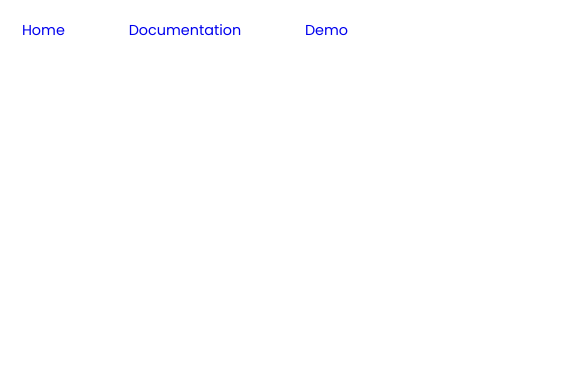
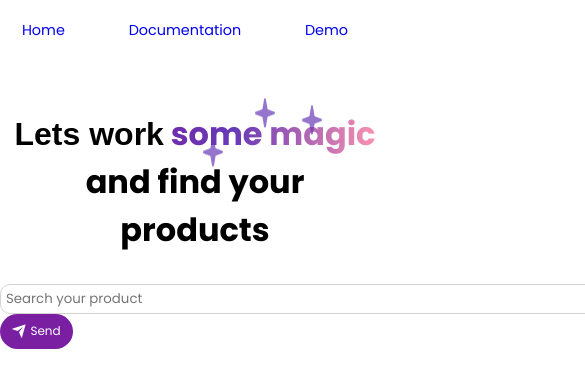
Before and after one commit to andrewjumanca/INFO-Capstone-Website, a React (Create React App) app: page /Demo in a window 390 px wide. Shown: the top 388 px of the page, 585 px wide, since content can reach past the window. Built offline with nearby package versions, Linux system fonts and the light colour scheme; a web font is replaced by a local one.

Commit message:
applying nav bar working

```diff
--- /dev/null
+++ b/src/components /DemoHeader.js
@@ -0,0 +1,77 @@
+import '../style/DemoHeader.css';
+import { useEffect, useRef } from 'react';
+
+function DemoHeader() {
+  const starRefs = useRef([]);
+
+  useEffect(() => {
+    const rand = (min, max) => Math.floor(Math.random() * (max - min + 1)) + min;
+
+    const animate = (star) => {
+      star.style.setProperty("--star-left", `${rand(-10, 100)}%`);
+      star.style.setProperty("--star-top", `${rand(-40, 80)}%`);
+
+      star.style.animation = "none";
+      const yo = star.offsetHeight;
+      star.style.animation = "spin 1s linear infinite";
+    };
+
+    let index = 0;
+    const interval = 1000;
+
+    const animateStar = (star, timeoutId, intervalId) => {
+      clearTimeout(timeoutId);
+      clearInterval(intervalId);
+
+      timeoutId = setTimeout(() => {
+        animate(star);
+        intervalId = setInterval(() => animate(star), 1000);
+      }, interval);
+
+      return { timeoutId, intervalId };
+    };
+
+    starRefs.current = starRefs.current.slice(0, 3);
+    let timeoutIds = [], intervalIds = [];
+    starRefs.current.forEach((star, idx) => {
+      let timeoutId = null, intervalId = null;
+      ({ timeoutId, intervalId } = animateStar(star, timeoutId, intervalId));
+      timeoutIds.push(timeoutId);
+      intervalIds.push(intervalId);
+    });
+
+    return () => {
+      timeoutIds.forEach((id) => clearTimeout(id));
+      intervalIds.forEach((id) => clearInterval(id));
+    };
+  }, []);
+    return (
+        <div className="header">
+            <h1>
+            Lets work
+            <span> </span>
+            <span class="magic"></span>
+            <span className="magic">
+                <span ref={(el) => (starRefs.current[0] = el)} className="magic-star">
+                    <svg viewBox="0 0 512 512">
+                        <path d="M512 255.1c0 11.34-7.406 20.86-18.44 23.64l-171.3 42.78l-42.78 171.1C276.7 504.6 267.2 512 255.9 512s-20.84-7.406-23.62-18.44l-42.66-171.2L18.47 279.6C7.406 276.8 0 267.3 0 255.1c0-11.34 7.406-20.83 18.44-23.61l171.2-42.78l42.78-171.1C235.2 7.406 244.7 0 256 0s20.84 7.406 23.62 18.44l42.78 171.2l171.2 42.78C504.6 235.2 512 244.6 512 255.1z" />
+                    </svg>
+                </span>
+                <span ref={(el) => (starRefs.current[1] = el)} className="magic-star">
+                    <svg viewBox="0 0 512 512">
+                        <path d="M512 255.1c0 11.34-7.406 20.86-18.44 23.64l-171.3 42.78l-42.78 171.1C276.7 504.6 267.2 512 255.9 512s-20.84-7.406-23.62-18.44l-42.66-171.2L18.47 279.6C7.406 276.8 0 267.3 0 255.1c0-11.34 7.406-20.83 18.44-23.61l171.2-42.78l42.78-171.1C235.2 7.406 244.7 0 256 0s20.84 7.406 23.62 18.44l42.78 171.2l171.2 42.78C504.6 235.2 512 244.6 512 255.1z" />
+                    </svg>
+                </span>
+                <span ref={(el) => (starRefs.current[2] = el)} className="magic-star">
+                    <svg viewBox="0 0 512 512">
+                        <path d="M512 255.1c0 11.34-7.406 20.86-18.44 23.64l-171.3 42.78l-42.78 171.1C276.7 504.6 267.2 512 255.9 512s-20.84-7.406-23.62-18.44l-42.66-171.2L18.47 279.6C7.406 276.8 0 267.3 0 255.1c0-11.34 7.406-20.83 18.44-23.61l171.2-42.78l42.78-171.1C235.2 7.406 244.7 0 256 0s20.84 7.406 23.62 18.44l42.78 171.2l171.2 42.78C504.6 235.2 512 244.6 512 255.1z" />
+                    </svg>
+                </span>
+                <span className="magic-text"> some magic </span>
+            </span>
+            <span>and find your products</span>
+        </h1>
+    </div>
+    )}
+
+export default DemoHeader;
--- /dev/null
+++ b/src/components /DemoSearchBar.js
@@ -0,0 +1,54 @@
+import { useRef, useEffect } from 'react';
+import '../style/DemoSearchBar.css'
+
+function DemoSearchBar(){
+    const inputRef = useRef(null);
+    const buttonRef = useRef(null);
+
+    useEffect(() => {
+        const button = buttonRef.current;
+
+        const handleClick = async () => {
+            const query = inputRef.current.value;
+            // set input to api endpoint
+            // const response = await fetch('http://localhost:3000/api/v1?productName=' + query, {
+            //   method: 'GET'
+            // });
+            // const data = await response.json();
+            // Do something with the response
+        };
+
+        if (button) {
+            button.addEventListener('click', handleClick);
+        }
+
+        return () => {
+            if (button) {
+                button.removeEventListener('click', handleClick);
+            }
+        };
+    }, [buttonRef]);
+
+    return(
+        <div className="DemoSearchBar">
+            <div className="search">
+                <input placeholder="Search your product" type="text" name="text" className="input" id="searchQuery" ref={inputRef} />
+            </div>
+            <div className="send">
+                <button className="send-button" id="sendQueryButton" ref={buttonRef}>
+                    <div className="svg-wrapper-1">
+                    <div className="svg-wrapper">
+                        <svg xmlns="http://www.w3.org/2000/svg" viewBox="0 0 24 24" width="24" height="24">
+                        <path fill="none" d="M0 0h24v24H0z"></path>
+                        <path fill="currentColor" d="M1.946 9.315c-.522-.174-.527-.455.01-.634l19.087-6.362c.529-.176.832.12.684.638l-5.454 19.086c-.15.529-.455.547-.679.045L12 14l6-8-8 6-8.054-2.685z"></path>
+                        </svg>
+                    </div>
+                    </div>
+                    <span>Send</span>
+                </button>
+            </div>
+        </div>
+    );
+}
+
+export default DemoSearchBar;
--- a/src/index.js
+++ b/src/index.js
@@ -7,6 +7,7 @@ import NavBar from './components /NavBar';
 import { BrowserRouter as Router, Route, Routes } from 'react-router-dom'
 import Documentation from './pages/Documentation';
 import LandingPage from './pages/LandingPage';
+import Demo from './pages/Demo';
 
 const root = ReactDOM.createRoot(document.getElementById('root'));
 root.render(
@@ -15,7 +16,8 @@ root.render(
         <NavBar />
         <Routes>
           <Route exact path="/" element={<LandingPage/>} />
-          <Route exact path="/documentation" element={<Documentation />} />
+          <Route exact path="/Documentation" element={<Documentation />} />
+          <Route exact path="Demo" element={<Demo/>}/>
         </Routes>
       </Router>
     </React.StrictMode>,
--- a/src/pages/Demo.js
+++ b/src/pages/Demo.js
@@ -0,0 +1,13 @@
+import DemoHeader from '../components /DemoHeader.js'
+import DemoSearchBar from '../components /DemoSearchBar.js'
+
+function Demo () {
+    return(
+        <div className="demo-main-container">
+            <DemoHeader/>
+            <DemoSearchBar/>
+        </div>
+    )
+}
+
+export default Demo
--- /dev/null
+++ b/src/style/DemoHeader.css
@@ -0,0 +1,94 @@
+:root {
+    --purple: rgb(123, 31, 162);
+    --violet: rgb(103, 58, 183);
+    --pink: rgb(244, 143, 177);
+  }
+
+  @keyframes background-pan {
+    from {
+      background-position: 0% center;
+    }
+
+    to {
+      background-position: -200% center;
+    }
+  }
+
+  @keyframes scale {
+    from, to {
+      transform: scale(0);
+    }
+
+    50% {
+      transform: scale(1);
+    }
+
+  }
+
+  @keyframes rotation {
+    from{
+      transform: rotate(0deg);
+    }
+
+    to{
+      transform: rotate(180deg);
+    }
+
+  }
+
+
+  .header{
+    padding-bottom: 20px;
+    margin-top: 100px;
+  }
+  h1 {
+    font-family: "Rubik", sans-serif;
+    font-size: clamp(2em, 2vw, 4em);
+    padding: 10px;
+    bottom: 50px;
+    text-align: center;
+  }
+
+  h1 > .magic {
+    display: inline-block;
+    position: relative;
+  }
+
+  h1 > .magic > .magic-star {
+    --size: clamp(20px, 1.5vw, 30px);
+    animation: scale 700ms ease forwards;
+    display: block;
+    height: var(--size);
+    left: var(--star-left);
+    position: absolute;
+    top: var(--star-top);
+    width: var(--size);
+  }
+
+  h1 > .magic > .magic-star > svg {
+    display: block;
+    opacity: .7;
+    animation: rotate 1000ms linear infinite;
+  }
+
+  h1 > .magic > .magic-star > svg > path {
+    fill: var(--violet)
+  }
+
+
+
+  h1 > .magic > .magic-text {
+    animation: background-pan 3s linear infinite;
+    background: linear-gradient(
+      to right,
+      var(--purple),
+      var(--violet),
+      var(--pink),
+      var(--purple)
+    );
+    background-size: 200%;
+    -webkit-background-clip: text;
+    background-clip: text;
+    -webkit-text-fill-color: transparent;
+    white-space: nowrap;
+  }
--- /dev/null
+++ b/src/style/DemoSearchBar.css
@@ -0,0 +1,87 @@
+.input {
+    width: 600px;
+    height: 30px;
+    padding: 5px;
+    border-radius: 10px;
+    border: 1.5px solid lightgrey;
+    outline: none;
+    transition: all 0.3s cubic-bezier(0.19, 1, 0.22, 1);
+    box-shadow: 0px 0px 20px -18px;
+  }
+
+  .input:hover {
+    border: 2px solid lightgrey;
+    box-shadow: 0px 0px 20px -17px;
+  }
+
+  .input:active {
+    transform: scale(0.95);
+  }
+
+  .input:focus {
+    border: 2px solid grey;
+  }
+
+  send{
+    padding-left: 500px;
+    padding-top: 5px;
+    font-family: "Rubik", sans-serif;
+
+
+  }
+  .send-button {
+    font-family: "Rubik", sans-serif;
+    font-size: 12px;
+    background: var(--purple);
+    color: white;
+    padding: 0.7em 1em;
+    padding-left: 0.9em;
+    display: flex;
+    align-items: center;
+    border: none;
+    border-radius: 18px;
+    overflow: hidden;
+    transition: all 0.2s;
+  }
+
+  .send-button span {
+    display: block;
+    margin-left: 0.3em;
+    transition: all 0.3s ease-in-out;
+  }
+
+  .send-button svg {
+    width: 16px;
+    height: 16px;
+    display: block;
+    transform-origin: center center;
+    transition: transform 0.3s ease-in-out;
+    font-family: "Rubik", sans-serif;
+
+  }
+
+  .send-button:hover .svg-wrapper {
+    animation: fly-1 0.6s ease-in-out infinite alternate;
+  }
+
+  .send-button:hover svg {
+    transform: translateX(1.2em) rotate(45deg) scale(1.1);
+  }
+
+  .send-button:hover span {
+    transform: translateX(5em);
+  }
+
+  button:active {
+    transform: scale(0.95);
+  }
+
+  @keyframes fly-1 {
+    from {
+      transform: translateY(0.1em);
+    }
+
+    to {
+      transform: translateY(-0.1em);
+    }
+  }
```
